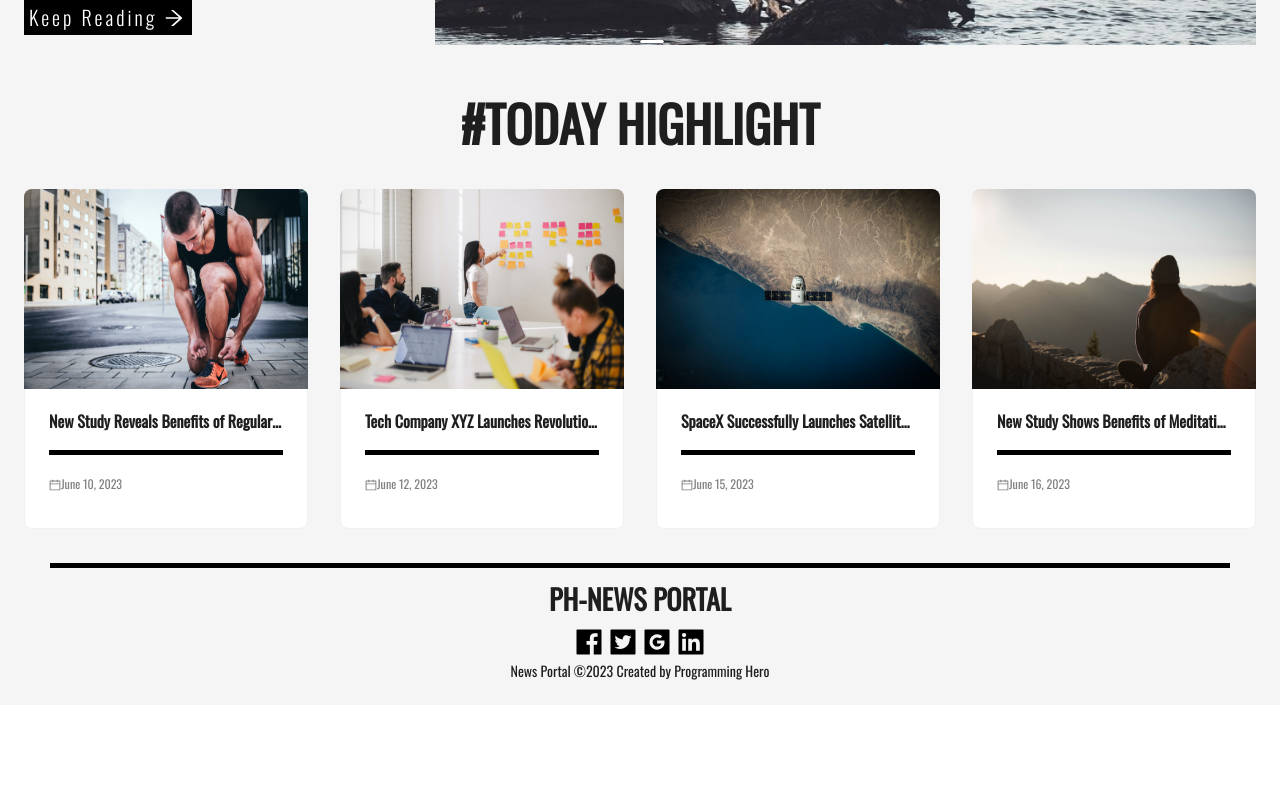
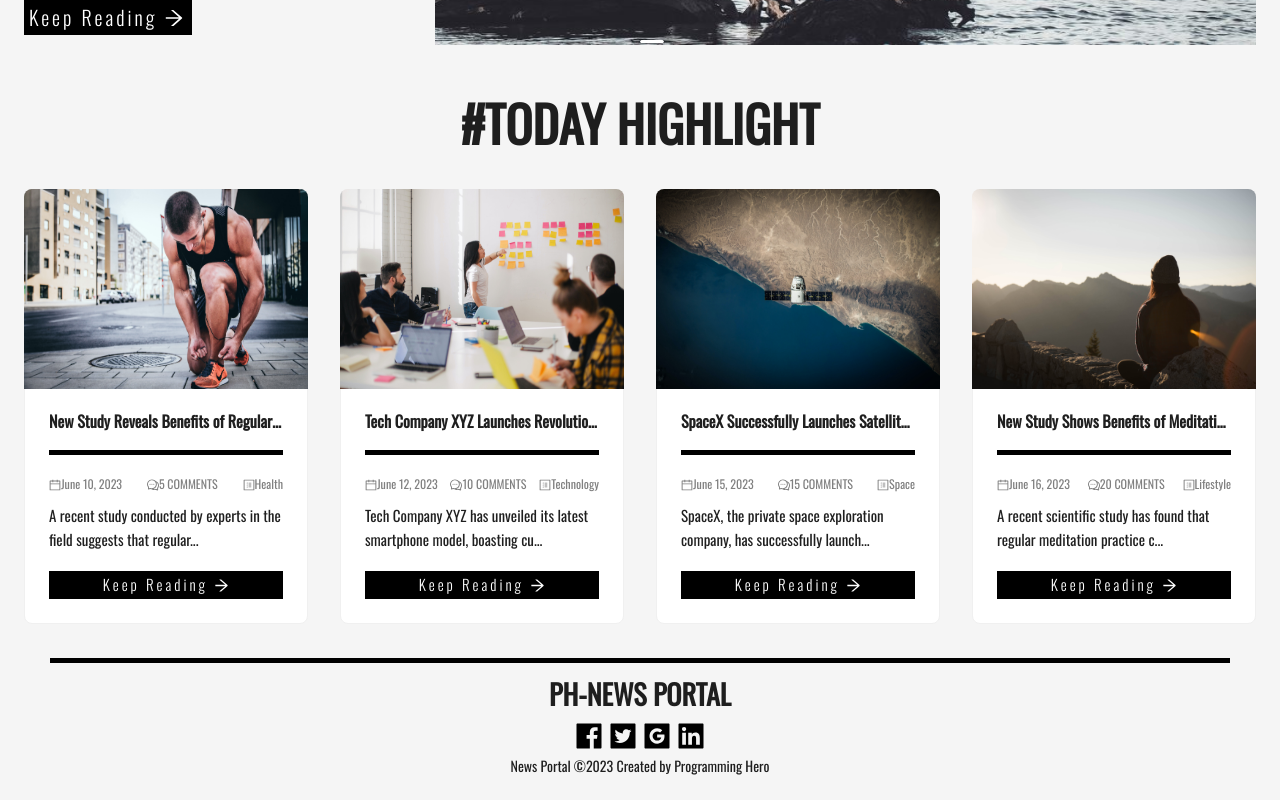
Before and after one commit to Arman-Kabir/news-portal-nextJs, a Next.js app: page / in a window 1280 px wide. Shown: the part 464-1264 px from the top of the page. Before the commit the page ends 1169 px from the top, so only its background shows below. Built offline with nearby package versions, Linux system fonts and the light colour scheme; data requests are answered from the project's data file.

Commit message:
ant design card done

```diff
--- a/src/components/UI/AllNews.js
+++ b/src/components/UI/AllNews.js
@@ -1,5 +1,5 @@
-import { CalendarOutlined } from '@ant-design/icons';
-import { Calendar, Card, Col, Row } from 'antd';
+import { ArrowRightOutlined, CalendarOutlined, CommentOutlined, ProfileOutlined } from '@ant-design/icons';
+import {  Card, Col, Row } from 'antd';
 import Image from 'next/image';
 import React from 'react'
 
@@ -34,15 +34,29 @@ function AllNews({ allNews }) {
                                 <span>
                                     <CalendarOutlined />{news?.release_date}
                                 </span>
+                                <span>
+                                    <CommentOutlined />{news?.comment_count} COMMENTS
+                                </span>
+                                <span>
+                                    <ProfileOutlined />{news?.category}
+                                </span>
+                            </p>
+                            <p style={{ fontSize: "15px" }}>
+                                {
+                                    news?.description.length > 100 ? news?.description.slice(0, 70) + "..."
+                                        : news?.description
+                                }
+                            </p>
+                            <p style={{ fontSize: "15px", marginTop: "20px", backgroundColor: "black", color: "white", width: "100%", padding: "2px 5px", fontWeight: "300", letterSpacing: "3px", textAlign: "center" }}>
+                                Keep Reading <ArrowRightOutlined />
                             </p>
                         </Card>
                     </Col>
                 ))
                 }
             </Row>
-
         </>
     )
-}
+};
 
 export default AllNews;
```
